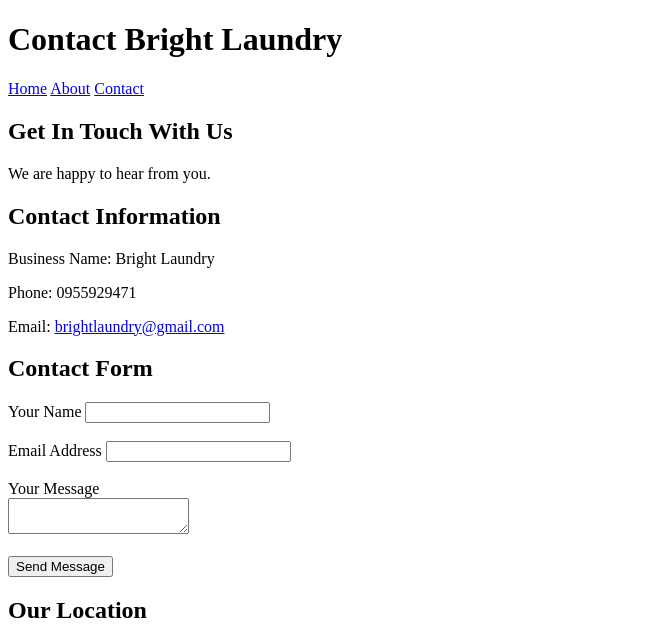
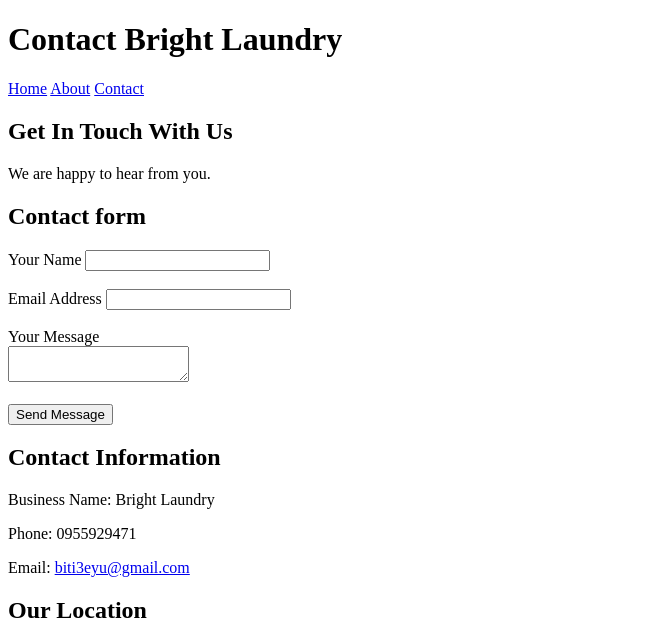
Before and after one commit to biti3eyu-cmyk/Bright-Laundry-Website, a plain HTML site: page pages/contact.html in a window 1280 px wide. Shown: the top 641 px of the page, without its empty margins (0-667 px from the left). Drawn offline with Linux system fonts and the light colour scheme.

Commit message:
Update contact email address

```diff
--- a/pages/contact.html
+++ b/pages/contact.html
@@ -21,21 +21,7 @@
         <h2>Get In Touch With Us</h2>
 
         <p>We are happy to hear from you.</p>
-
-        <h2>Contact Information</h2>
-
-        <p>Business Name: Bright Laundry</p>
-
-        <p>Phone: 0955929471</p>
-
-        <p>Email:
-            <a href="mailto:brightlaundry@gmail.com">
-                brightlaundry@gmail.com
-            </a>
-        </p>
-
-        <h2>Contact Form</h2>
-
+        <h2>Contact form</h2>
         <form>
             <label for="name">Your Name</label>
             <input type="text" id="name" name="name" required>
@@ -56,6 +42,18 @@
             <button type="submit">Send Message</button>
         </form>
 
+        <h2>Contact Information</h2>
+
+        <p>Business Name: Bright Laundry</p>
+
+        <p>Phone: 0955929471</p>
+
+        <p>Email:
+    <a href="mailto:biti3eyu@gmail.com">
+        biti3eyu@gmail.com
+    </a>
+</p>
+
         <h2>Our Location</h2>
 
         <p>Find us on Google Maps:</p>
```
